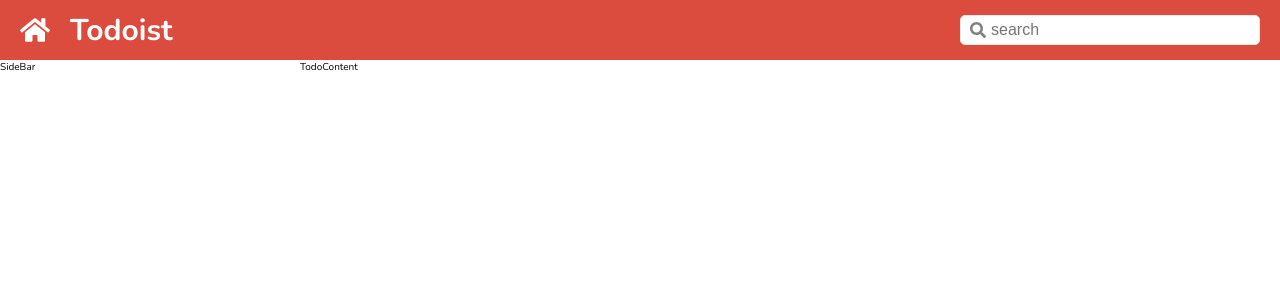
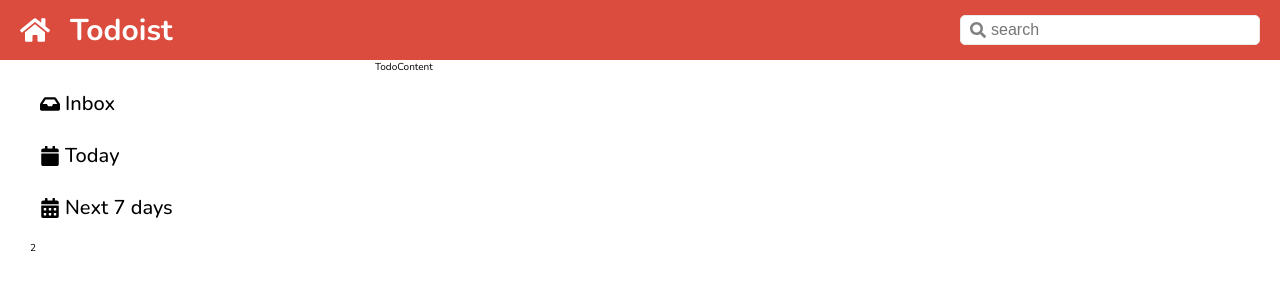
Before and after one commit to Joamthai/CC15-Todolist, a React (Create React App) app: page / in a window 1280 px wide. Shown: the top 300 px of the page. Built offline with nearby package versions, Linux system fonts and the light colour scheme.

Commit message:
finish:lish

```diff
--- a/src/components/App.js
+++ b/src/components/App.js
@@ -1,5 +1,10 @@
 import './App.scss';
-// import { FaHome } from 'react-icons/fa';
+import {
+  FaInbox,
+  FaCalendar,
+  FaCalendarAlt,
+  FaChevronDown,
+} from 'react-icons/fa';
 import Header from './Header';
 
 function App() {
@@ -8,7 +13,27 @@
       <div className="todo__header">
         <Header />
       </div>
-      <div className="todo__sidebar">SideBar</div>
+      <div className="todo__sidebar">
+        <aside className="sidebar">
+          <section className="sidebar_category">
+            <ul className="list">
+              <li className="list__item">
+                <FaInbox className="list__item__icon" />
+                <p className="list__item__text">Inbox</p>
+              </li>
+              <li className="list__item">
+                <FaCalendar className="list__item__icon" />
+                <p className="list__item__text">Today</p>
+              </li>
+              <li className="list__item">
+                <FaCalendarAlt className="list__item__icon" />
+                <p className="list__item__text">Next 7 days</p>
+              </li>
+            </ul>
+          </section>
+          <section className="sidebar_category">2</section>
+        </aside>
+      </div>
       <div classNAme="todo__content">TodoContent</div>
     </div>
   );
--- a/src/components/App.scss
+++ b/src/components/App.scss
@@ -20,3 +20,36 @@
         grid-column: 2/3;
     }
 }
+
+
+.sidebar {
+    display: flex;
+    flex-direction: column;
+    padding: 20px 30px;
+    gap: 10px;
+    height: calc(100vh - $header-height);
+}
+
+.list {
+    display: flex;
+    flex-direction: column;
+    gap: 5px;
+
+    &__item {
+        display: flex;
+        align-items: center;
+        gap: 5px;
+        font-size: 2rem;
+        padding: 10px;
+        border-radius: 4px;
+        cursor: pointer;
+
+        &:hover {
+            background-color: $grey-light;
+        }
+
+        &__text {
+            font-weight: 500;
+        }
+    }
+}
--- a/src/index.scss
+++ b/src/index.scss
@@ -8,7 +8,7 @@
 $grey-dark: #808080;
 $white: #fff;
 $header-height: 60px;
-$sidebar-width: 300px;
+$sidebar-width: 375px;
 
 // GLOBAL RESET
 *,
@@ -31,3 +31,7 @@
     -moz-osx-font-smoothing: grayscale;
     // color: $primary;
 }
+
+li {
+    list-style: none;
+}
```
